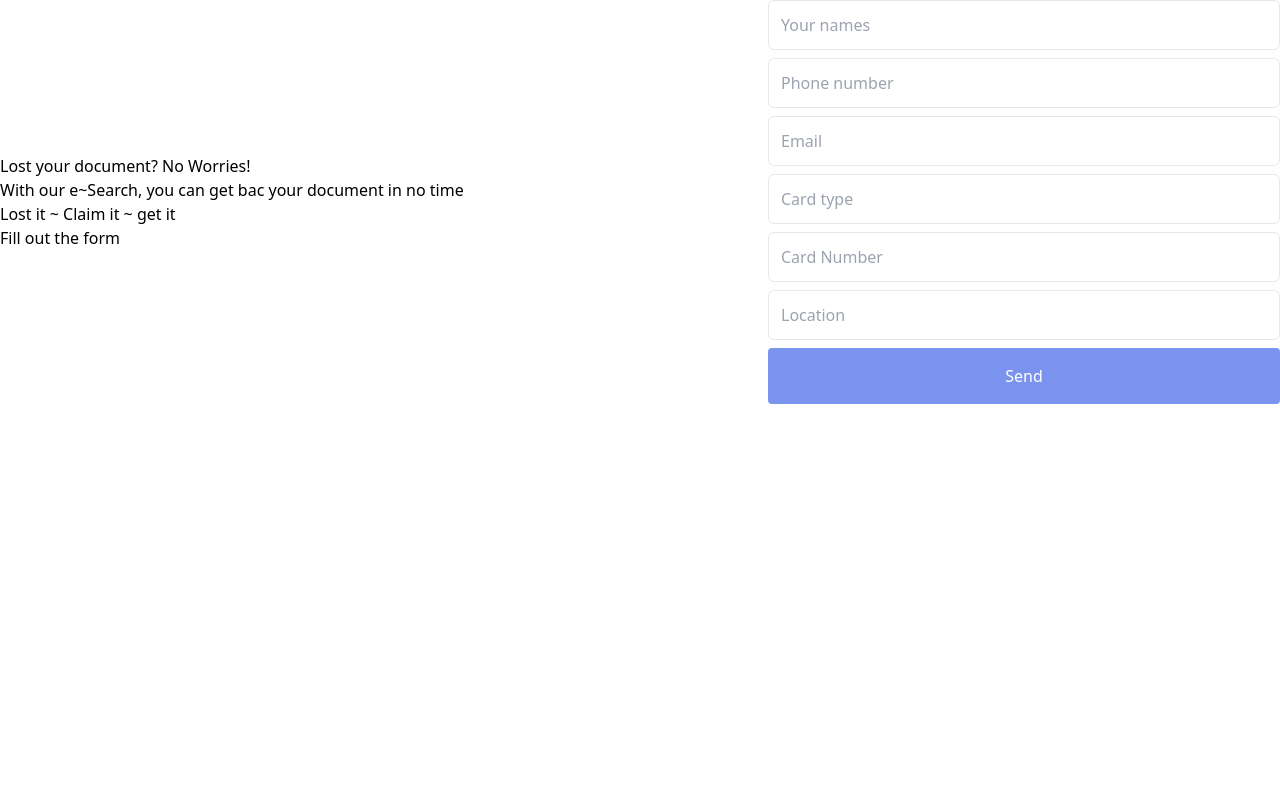
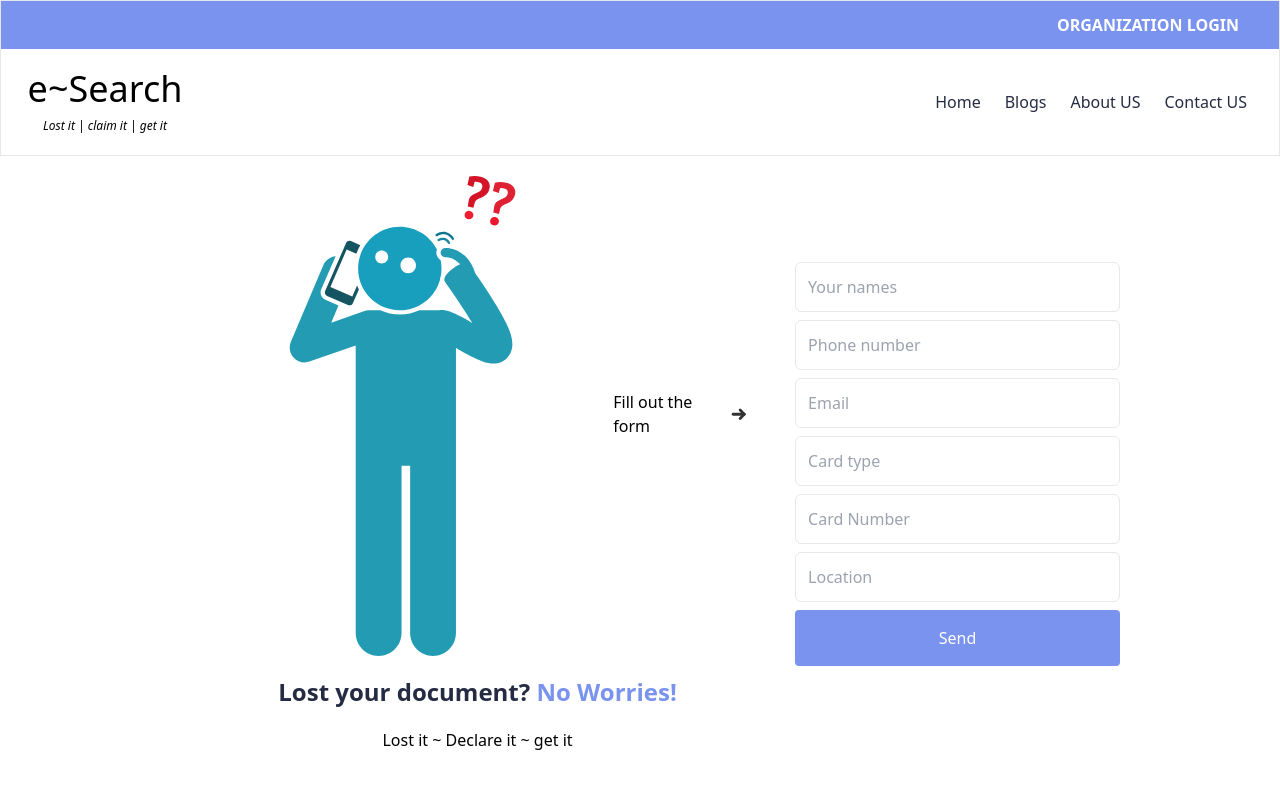
Before and after one commit to Delyc/easy-searc, a Next.js app: page /declare-doc in a window 1280 px wide. Shown: the top 788 px of the page. Built offline with nearby package versions, Linux system fonts and the light colour scheme.

Commit message:
Feat: Declare document designing

```diff
--- a/src/components/sections/DeclareDoc.tsx
+++ b/src/components/sections/DeclareDoc.tsx
@@ -2,8 +2,11 @@ import { useDeclareLostDocMutation } from "@/services/docsApiSlice";
 import { useState } from "react";
 import { toast } from "react-toastify";
 import Navbar from "../layouts/Navbar";
+import { SideArrow } from "../svgs/Icons";
 import Button from "../ui/Button";
 import alerts from "../utils/Alert";
+import lostMan from '../../../public/assets/lost-man.svg'
+import Image from "next/image";
 import SectionWrapper from "../wrappers/SectionWrapper";
 const DeclareDoc = () => {
 
@@ -36,15 +39,20 @@ const DeclareDoc = () => {
 
     }
     return (
+        <>
+            <Navbar />
+            <SectionWrapper>
+                <section className="flex justify-between items-center  mt-44 px-40">
+                    <div className="flex flex-col gap-5 px-10 items-center">
+                        <div className=" flex gap-2 items-center w-full justify-center">
+                            <Image src={lostMan} alt="man icon" className="h-[60vh] w-[30rem]" />
+                            <div className="animate-bounce flex gap-2 items-center">Fill out the form <SideArrow /> </div>
 
-        <SectionWrapper>
-            <section className="flex justify-between items-center">
-                <div>
-                    <h1>Lost your document? <span>No Worries!</span></h1>
-                    <p>With our e~Search, you can get bac your document in no time</p>
-                    <p>Lost it ~ Claim it ~ get it</p>
+                        </div>
+                        <h1 className="text-dark-blue font-bold text-2xl w-4/5 text-center">Lost your document? <span className="text-primary-blue">No Worries!</span></h1>
 
-                    <div>Fill out the form</div>
+                        <p>Lost it ~ Declare it ~ get it</p>
+
                     </div>
                     <form className="flex flex-col gap-2 w-2/5">
                         <input name="names" onChange={inputHandler} placeholder="Your names" type="text" className="w-full  p-3 bg-white rounded-md border border-gray-border  text-gray-text" />
@@ -57,6 +65,8 @@ const DeclareDoc = () => {
                     </form>
                 </section>
             </SectionWrapper>
+        </>
+
     );
 }
 
--- a/src/components/svgs/Icons.tsx
+++ b/src/components/svgs/Icons.tsx
@@ -80,3 +80,12 @@ export const CloseIcon = () => {
         </svg>
     )
 }
+
+export const SideArrow = () => {
+    return (
+        <svg width="40px" height="40px" viewBox="0 0 24 24" fill="none" xmlns="http://www.w3.org/2000/svg">
+            <path d="M16 12L8 12" stroke="#323232" stroke-width="2" stroke-linecap="round" stroke-linejoin="round" />
+            <path d="M13 15L15.913 12.087V12.087C15.961 12.039 15.961 11.961 15.913 11.913V11.913L13 9" stroke="#323232" stroke-width="2" stroke-linecap="round" stroke-linejoin="round" />
+        </svg>
+    )
+}
```
Also changed, not shown: public/assets/lost-man.svg (added). Lines whose indentation alone changed are shown as unchanged.
